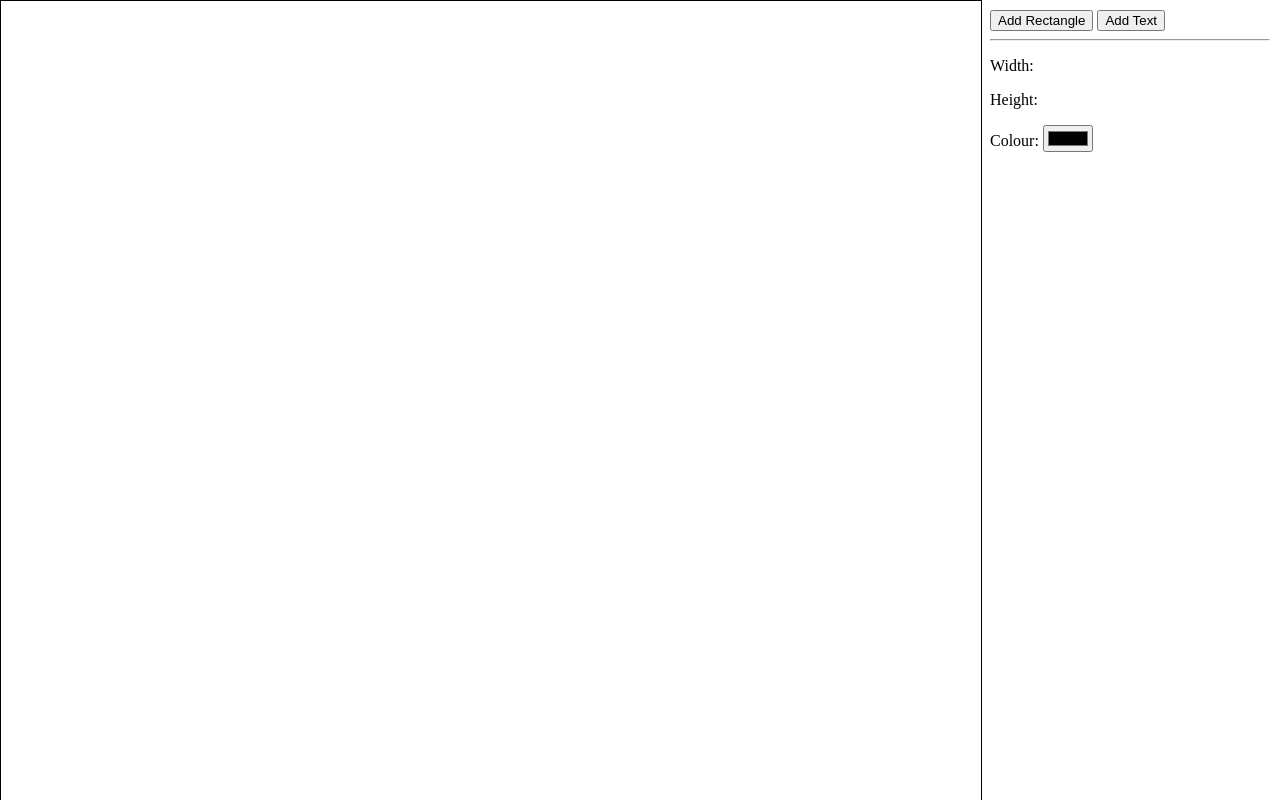
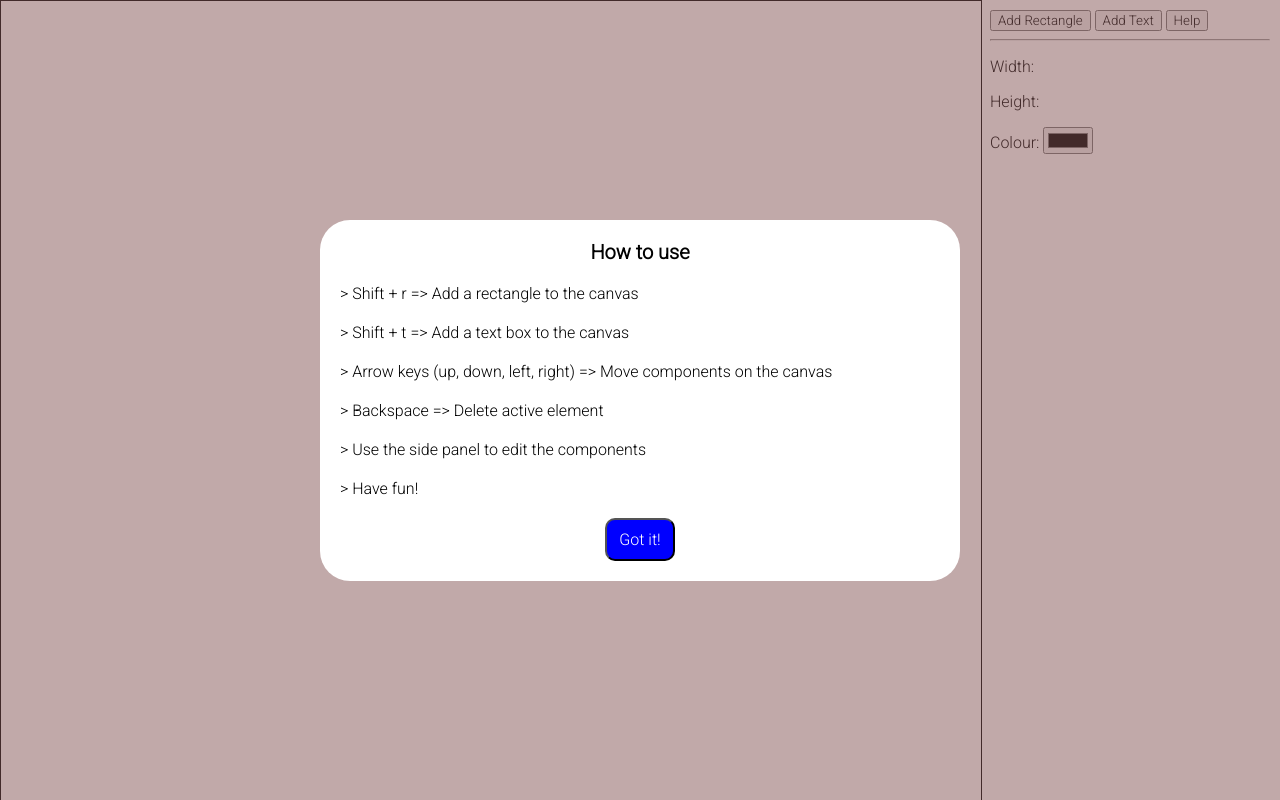
Before and after one commit to omkaark/forma, a website: page index.html in a window 1280 px wide. Drawn offline with Linux system fonts and the light colour scheme.

Commit message:
Added tutorial and seo stuff

```diff
--- a/index.html
+++ b/index.html
@@ -1,8 +1,42 @@
 <html>
   <head>
+    <title>Forma: UI/UX Development for Beginners</title>
+    <meta
+      property="og:title"
+      content="UseForma: UI/UX Development for Beginners"
+    />
+    <meta property="og:type" content="image" />
+    <meta property="og:url" content="https://useforma.xyz/" />
+    <meta property="og:image" content="./useForma.png" />
+    <link rel="shortcut icon" type="image/jpg" href="./useForma.png" />
+    <meta name="viewport" content="width=device-width, initial-scale=1" />
     <link rel="stylesheet" type="text/css" href="style.css" />
+    <link rel="preconnect" href="https://fonts.googleapis.com" />
+    <link rel="preconnect" href="https://fonts.gstatic.com" crossorigin />
+    <link
+      href="https://fonts.googleapis.com/css2?family=Roboto:wght@300&display=swap"
+      rel="stylesheet"
+    />
   </head>
   <body>
+    <div id="intro">
+      <div id="intro-display">
+        <p><b>How to use</b></p>
+        <p>> Shift + r => Add a rectangle to the canvas</p>
+        <p>> Shift + t => Add a text box to the canvas</p>
+        <p>
+          > Arrow keys (up, down, left, right) => Move components on the canvas
+        </p>
+        <p>> Backspace => Delete active element</p>
+        <p>> Use the side panel to edit the components</p>
+        <p>> Have fun!</p>
+        <button
+          onclick="document.querySelector('#intro').style.display = 'none'"
+        >
+          Got it!
+        </button>
+      </div>
+    </div>
     <div id="canvas">
       <!-- <div class="rect active" id="rect0">
         <div class="ghost" draggable="true"></div>
@@ -24,6 +58,12 @@
       <section id="add-shapes">
         <button id="add-rect">Add Rectangle</button>
         <button id="add-text">Add Text</button>
+        <button
+          id="help"
+          onclick="document.querySelector('#intro').style.display = 'flex';"
+        >
+          Help
+        </button>
       </section>
       <hr />
       <section id="shape-info">
@@ -42,7 +82,7 @@
             id="text-font-size"
             name="text-font-size"
             type="number"
-            style="width: 50px"
+            style="width: 50px; font-size: 15px"
           />px
         </div>
       </section>
--- a/index.js
+++ b/index.js
@@ -7,7 +7,9 @@ class KeyboardListenerHandlers { // Utility class
         let { which } = e;
         switch (which) {
             case 8: // backspace
-                KeyboardListenerHandlers.handleBackspace();
+                if (e.target.id != "text-content") {
+                    KeyboardListenerHandlers.handleBackspace();
+                }
                 break;
             case 37: // left
                 e.shiftKey ? Component.handleObjectMoveByKey.shiftLeft(e) : Component.handleObjectMoveByKey.left(e);
@@ -21,8 +23,11 @@ class KeyboardListenerHandlers { // Utility class
             case 40: // down
                 e.shiftKey ? Component.handleObjectMoveByKey.shiftDown(e) : Component.handleObjectMoveByKey.down(e);
                 break;
-            case 82: // +
-                e.shiftKey ? KeyboardListenerHandlers.handlePlus() : null;
+            case 82: // R
+                e.shiftKey ? KeyboardListenerHandlers.handleShiftR() : null;
+                break;
+            case 84: // T
+                e.shiftKey ? KeyboardListenerHandlers.handleShiftT() : null;
                 break;
             default:
                 // console.log(this);
@@ -42,8 +47,12 @@ class KeyboardListenerHandlers { // Utility class
         }
     }
 
-    static handlePlus() {
+    static handleShiftR() {
         document.querySelector('#add-rect').click();
+    }
+
+    static handleShiftT() {
+        document.querySelector('#add-text').click();
     }
 }
 
@@ -59,7 +68,6 @@ var ghostEventListeners = {
     },
     handleDrag: (e) => {
         if (!e.screenX && !e.screenY) return;
-        console.log(e)
         Component.outputInfo(e.target);
         Component.move(e.offsetX, e.offsetY);
     },
--- a/style.css
+++ b/style.css
@@ -1,5 +1,52 @@
 * {
   user-select: none;
+  font-family: "Roboto";
+}
+
+#intro {
+  position: absolute;
+  display: flex;
+  justify-content: center;
+  align-items: center;
+  top: 0;
+  left: 0;
+  margin: 0;
+  width: 100vw;
+  height: 100vh;
+  background-color: rgba(131, 84, 84, 0.5);
+  z-index: 1000000;
+}
+
+#intro-display {
+  position: relative;
+  width: 50vw;
+  height: auto;
+  background-color: #fff;
+  border-radius: 30px;
+}
+
+#intro-display p:first-child {
+  display: block;
+  text-align: center;
+  font-size: 20px;
+}
+
+#intro-display p {
+  display: block;
+  margin: 20px;
+}
+
+#intro-display button {
+  display: block;
+  width: 70px;
+  padding: 10px 0px;
+  border-radius: 10px;
+  position: relative;
+  left: calc(50% - 35px);
+  margin-bottom: 20px;
+  background-color: blue;
+  color: #fff;
+  font-size: 16px;
 }
 
 aside {
```
Also changed, not shown: useForma.png (added).
